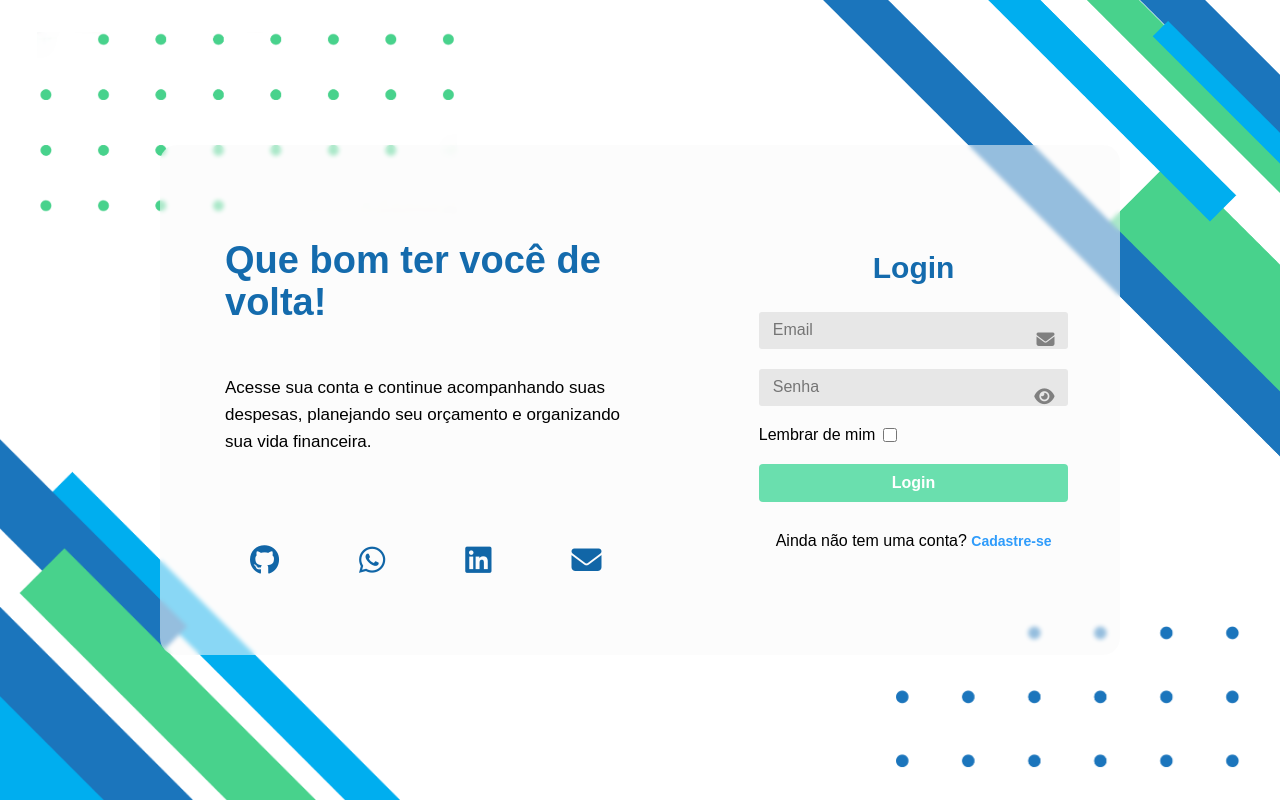
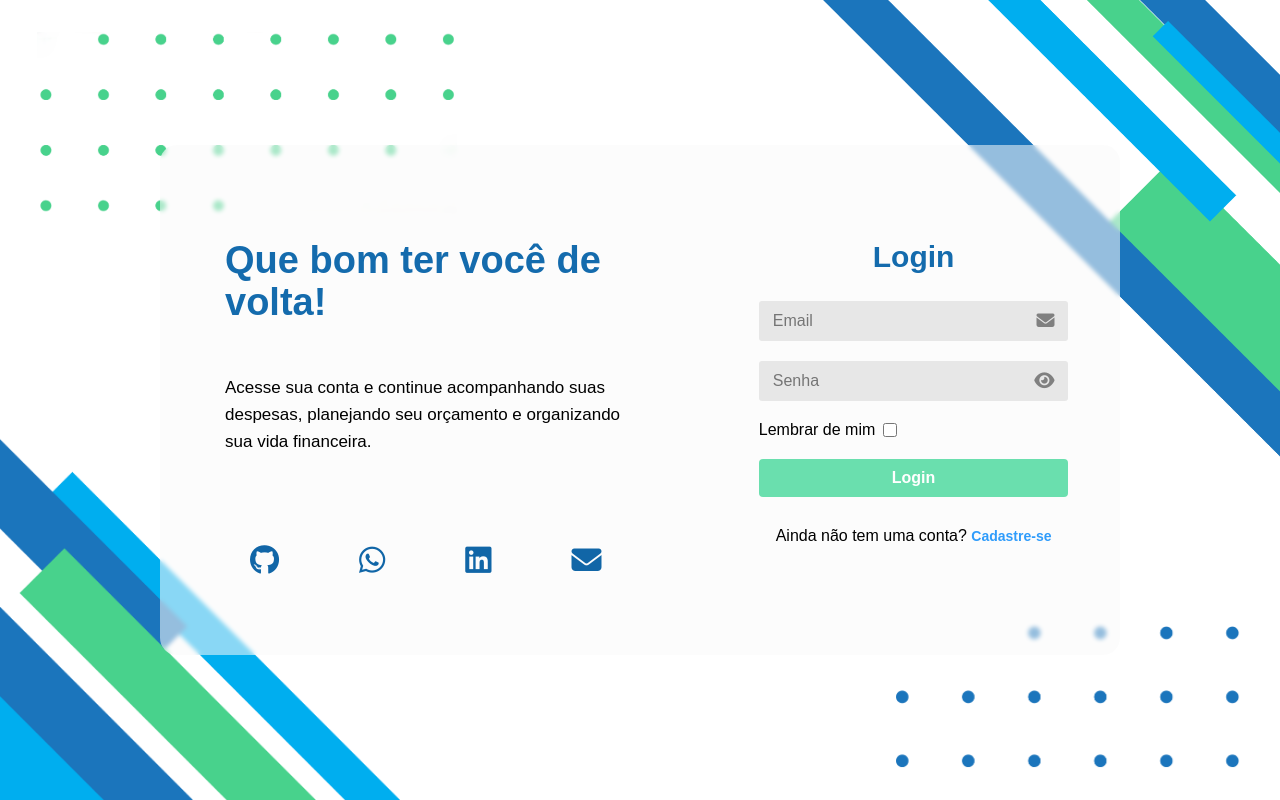
Before and after one commit to Matheus-Machado750/gerenciador_financeiro, a Flask app: page /auth in a window 1280 px wide. Run offline with Flask 3, Linux system fonts and the light colour scheme.

Commit message:
Correção visual CSS

```diff
--- a/static/css/auth.css
+++ b/static/css/auth.css
@@ -129,13 +129,9 @@ body {
     position: relative;
     width: 43%;
     height: 100%;
-
-    display: flex;
-    align-items: center;
-    justify-content: center;
 }
 
-h2 {
+.titulo_form {
     color:#146bad;
     font-weight: bolder;
     font-size: 30px;
@@ -147,6 +143,8 @@ h2 {
 .campo_login,
 .campo_cadastro {
     position: absolute;
+    top: 95px;
+    left: 12.5%;
     width: 75%;
     transition: opacity 0.35s ease, transform 0.35s ease, visibility 0.35s ease;
 }
@@ -193,9 +191,8 @@ h2 {
 .auth_forms .senha_repetida {
     border: none;
     background-color: #E7E7E7;
-    height: 37px;
+    height: 40px;
     border-radius: 3px;
-    margin-bottom: 20px;
     font-size: 16px;
 }
 
@@ -249,6 +246,7 @@ h2 {
 .input_div {
     position: relative;
     width: 100%;
+    margin-bottom: 20px;
 }
 
 .input_div input {
```
